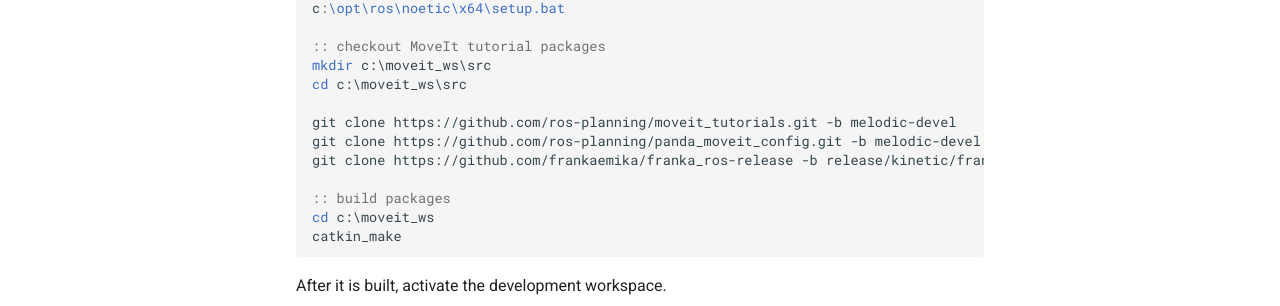
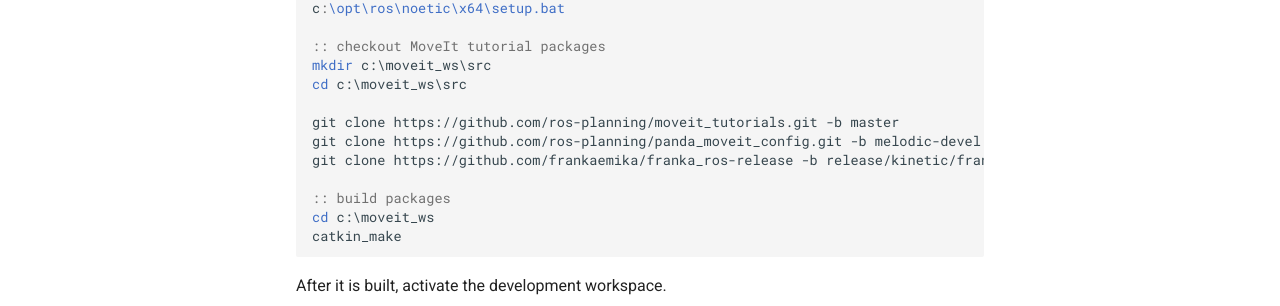
Before and after one commit to ms-iot/ROSOnWindows, an MkDocs documentation site: the page built from docs/Moveit/moveit_tutorials.md, in a window 1280 px wide and 1337 px high. Shown: the part 772-1078 px from the top of the window. Built offline with MkDocs 1.6.1 and Material for MkDocs 9.7.7, drawn with Linux system fonts in a browser that asks for light colours; comment, search, counter and statistics services are not loaded.

Commit message:
Update moveit_tutorials.md
use the master branch of `moveit_tutorials` for Noetic.

```diff
--- a/docs/Moveit/moveit_tutorials.md
+++ b/docs/Moveit/moveit_tutorials.md
@@ -38,7 +38,7 @@
     mkdir c:\moveit_ws\src
     cd c:\moveit_ws\src
 
-    git clone https://github.com/ros-planning/moveit_tutorials.git -b melodic-devel
+    git clone https://github.com/ros-planning/moveit_tutorials.git -b master
     git clone https://github.com/ros-planning/panda_moveit_config.git -b melodic-devel
     git clone https://github.com/frankaemika/franka_ros-release -b release/kinetic/franka_description
 
```
